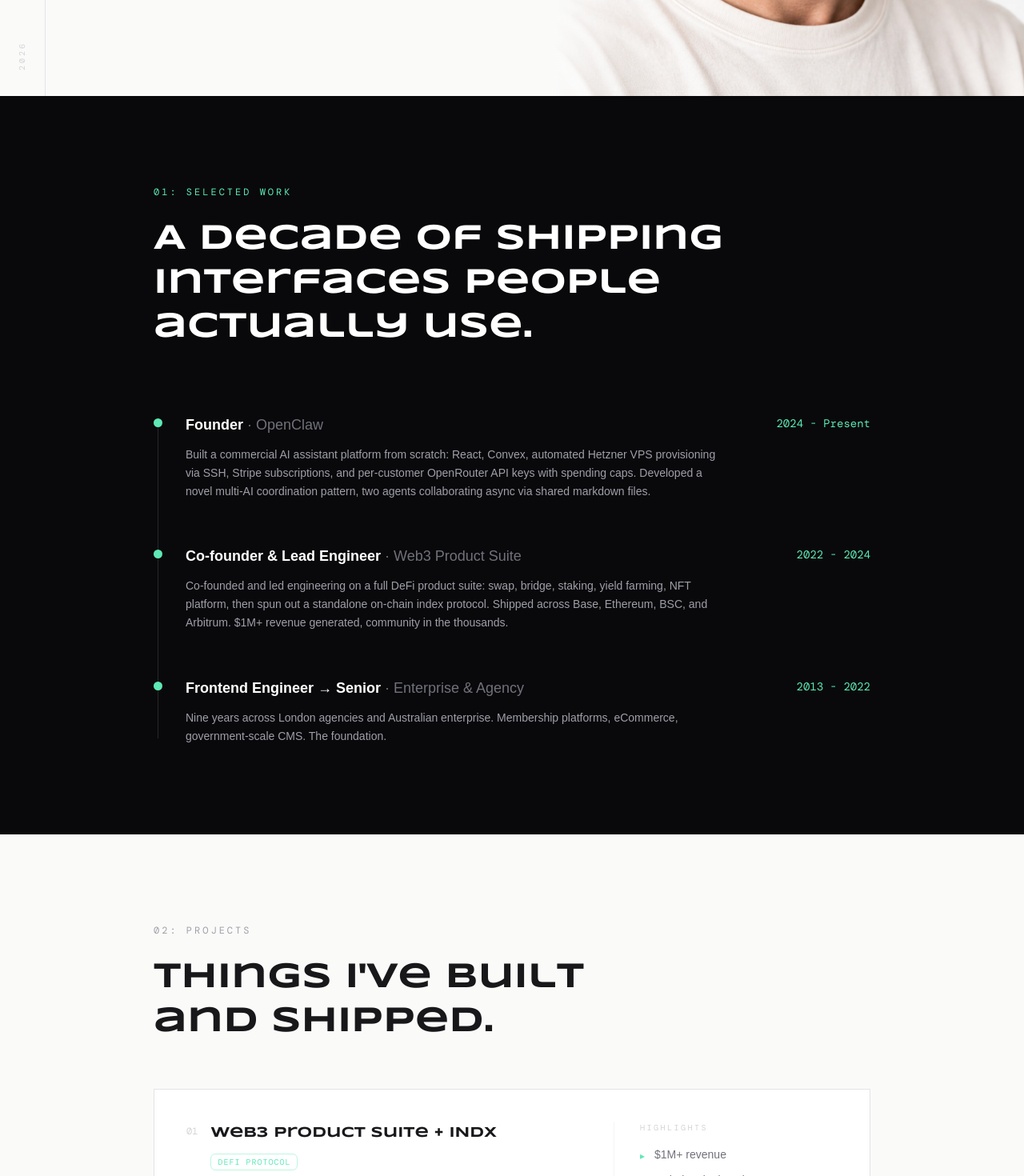
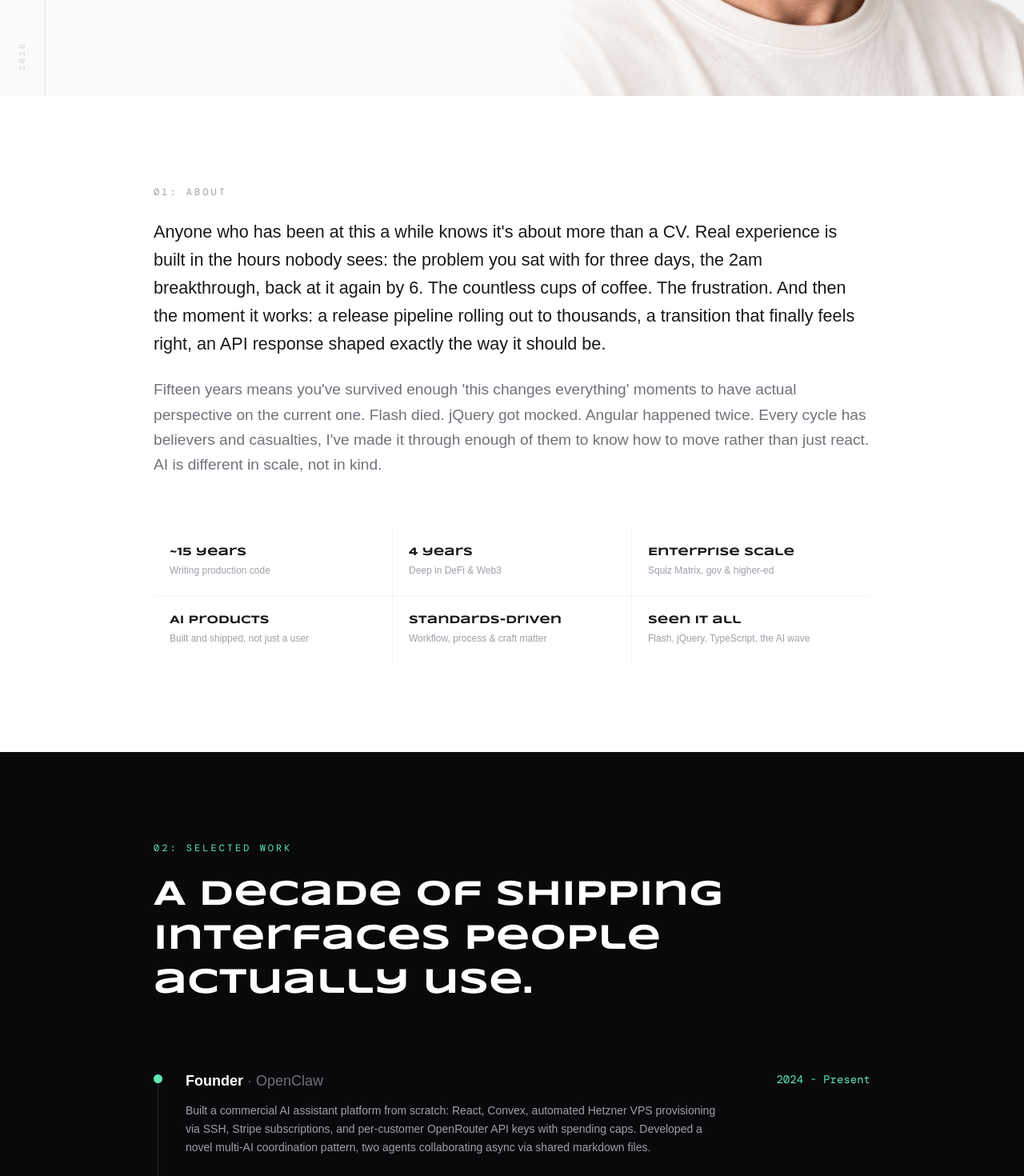
Before and after one commit to GavinJaynes/gavin-jaynes, a React (Vite) app: page / in a window 1280 px wide. Shown: the part 680-2150 px from the top of the page at 80% size. Built offline with nearby package versions, Linux system fonts and the light colour scheme; a web font is replaced by a local one.

Commit message:
Change sections order

```diff
--- a/src/App.tsx
+++ b/src/App.tsx
@@ -8,9 +8,9 @@ export function App() {
   return (
     <main>
       <Hero />
+      <About />
       <Work />
       <Projects />
-      <About />
       <Contact />
     </main>
   )
--- a/src/components/About.tsx
+++ b/src/components/About.tsx
@@ -19,7 +19,7 @@ export function About() {
     <section id="about" className="bg-white px-8 py-28">
       <div className="mx-auto max-w-4xl">
         <p className="font-mono text-xs tracking-[0.25em] text-zinc-400 uppercase mb-6">
-          <EncryptedText text="03: About" revealDelayMs={80} flipDelayMs={40} charset="@#%*=+-:." />
+          <EncryptedText text="01: About" revealDelayMs={80} flipDelayMs={40} charset="@#%*=+-:." />
         </p>
 
         {/* Intro — the emotional pitch */}
--- a/src/components/Nav.tsx
+++ b/src/components/Nav.tsx
@@ -5,9 +5,9 @@ import { HugeiconsIcon } from "@hugeicons/react"
 import { Menu01Icon } from "@hugeicons/core-free-icons"
 
 const links = [
+  { label: "About", href: "#about" },
   { label: "Work", href: "#work" },
   { label: "Projects", href: "#projects" },
-  { label: "About", href: "#about" },
   { label: "Contact", href: "#contact" },
 ]
 
--- a/src/components/Projects.tsx
+++ b/src/components/Projects.tsx
@@ -134,7 +134,7 @@ export function Projects() {
           )}
         >
           <p className="font-mono text-xs tracking-[0.25em] uppercase text-zinc-400 mb-6">
-            <EncryptedText text="02: Projects" revealDelayMs={80} flipDelayMs={40} charset="@#%*=+-:." />
+            <EncryptedText text="03: Projects" revealDelayMs={80} flipDelayMs={40} charset="@#%*=+-:." />
           </p>
           <h2
             className="font-display font-bold text-zinc-900 leading-tight"
--- a/src/components/Work.tsx
+++ b/src/components/Work.tsx
@@ -80,7 +80,7 @@ export function Work() {
           )}
         >
           <p className="font-mono text-xs tracking-[0.25em] text-chart-1 uppercase mb-6">
-            <EncryptedText text="01: Selected Work" revealDelayMs={80} flipDelayMs={40} charset="@#%*=+-:." />
+            <EncryptedText text="02: Selected Work" revealDelayMs={80} flipDelayMs={40} charset="@#%*=+-:." />
           </p>
           <h2
             className="font-display font-bold text-white leading-tight"
```
